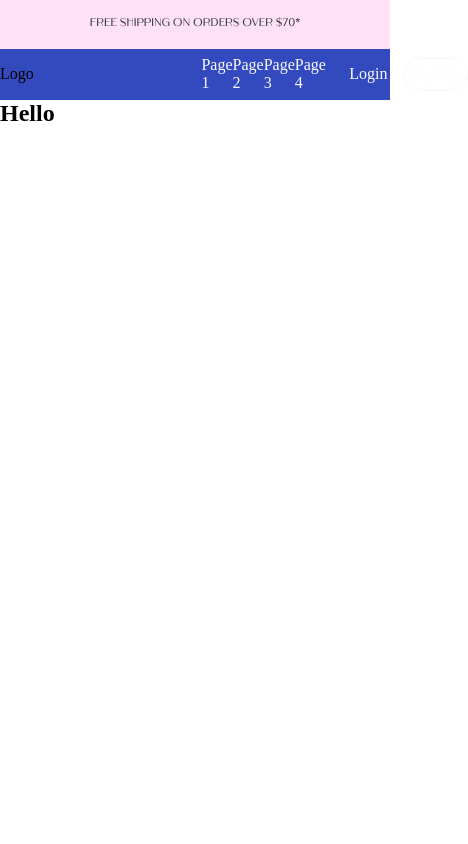
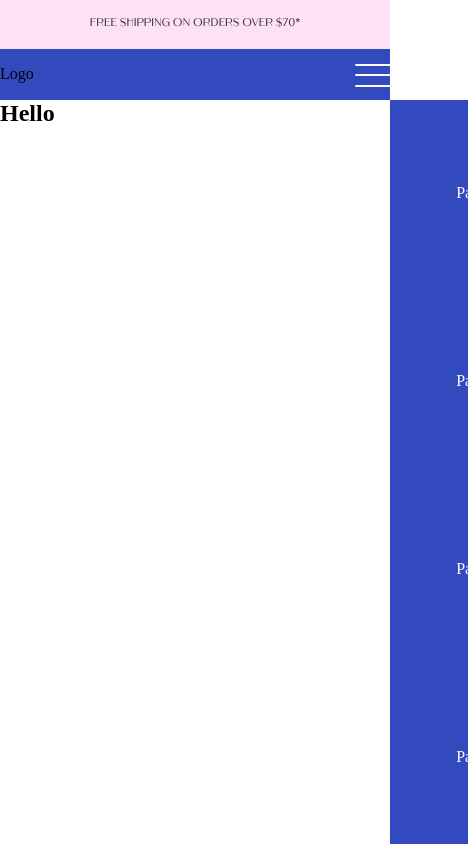
Before and after one commit to soufiane121/postcards, a React (Create React App) app in the folder post-card-frontend/: page / in a window 390 px wide. Shown: the whole page, 468 px wide, since content can reach past the window. Built offline with nearby package versions, Linux system fonts and the light colour scheme.

Commit message:
sidebar slide with animate hamburger

```diff
--- a/post-card-frontend/src/components/navBar.js
+++ b/post-card-frontend/src/components/navBar.js
@@ -1,23 +1,42 @@
-import React from "react";
+import React, { useState } from "react";
 import "../styles/navBar.scss";
 import { BiSearchAlt } from "react-icons/bi";
 
 const NavBar = () => {
+	const [open, setOpen] = useState(true);
+
+    //toggle open or close hamburger menu with animation
+	const handleHamburger = () => {
+		setOpen(!open);
+	};
 	return (
+		<>
 			<nav className="nav-bar-container">
-			<span>Logo</span>
-			<ul className="nav-ul">
+				<span className="logo">Logo</span>
+				<ul className={open ? "nav-ul hamburger" : "nav-ul active"}>
+					{" "}
 					<li className="nav-li">Page 1</li>
 					<li className="nav-li">Page 2</li>
 					<li className="nav-li">Page 3</li>
 					<li className="nav-li">Page 4</li>
 				</ul>
+
 				<label className="login">Login</label>
-			{/* <div className="signup-cont"> */}
 				<span className="signup">SignUp </span>
-			{/* </div> */}
 				<BiSearchAlt className="icon" />
+				<div className={open ? "hamburger" : "close"} onClick={handleHamburger}>
+					<span className="line border1"></span>
+					<span className="line border2"></span>
+					<span className="line border3"></span>
+				</div>
 			</nav>
+			{/* <ul className="nav-ul2">
+				<li className="nav-li2">Page 1</li>
+				<li className="nav-li2">Page 2</li>
+				<li className="nav-li2">Page 3</li>
+				<li className="nav-li2">Page 4</li>
+			</ul> */}
+		</>
 	);
 };
 
--- a/post-card-frontend/src/styles/navBar.scss
+++ b/post-card-frontend/src/styles/navBar.scss
@@ -1,10 +1,40 @@
 @import "./variables";
+
+// $gray: #333333;
+$base-transition: all 0.3s;
 
 @mixin auth {
 	margin-left: 2vw;
 	margin-right: 2vw;
 	color: $white;
 	cursor: pointer;
+}
+
+@mixin line {
+	position: absolute;
+	left: 0;
+	display: inline-block;
+	width: 90%;
+	height: 2px;
+	border-radius: 5px;
+	transition: $base-transition;
+	background: $white;
+}
+@mixin burg_con {
+	// height: 5vh;
+	// min-width: 5vh;
+	// position: relative;
+	// margin: 3.7vw 0.2vh 1vw;
+	// cursor: pointer;
+	// border: rgb(131, 232, 131) 2px solid;
+	position: fixed;
+	display: flex;
+	height: 4vh;
+	min-width: 5vh;
+	margin-left: calc(100vw - 9vw);
+}
+.nav-ul2 {
+	display: none;
 }
 
 .nav-bar-container {
@@ -16,8 +46,8 @@
 		display: flex;
 		justify-content: space-between;
 		// border: orangered 2px solid;
-		width: calc(100vw - 20vw);
-		margin-left: 30vw;
+		width: calc(100vw - 10vw);
+		margin-left: 20vw;
 
 		.nav-li {
 			list-style: none;
@@ -49,7 +79,110 @@
 	border-radius: 2vh;
 }
 .signup:hover {
-	// @include auth;
-    background-color: $pink;
-    color: $blue;
+	background-color: $pink;
+	color: $blue;
 }
+
+@media only screen and (max-width: 830px) {
+	// .nav-ul,
+	// .nav-li,
+	.login,
+	.signup,
+	.icon {
+		// visibility: hidden;
+		display: none;
+	}
+	// handle burger when it's open
+	.hamburger {
+		@include burg_con;
+	}
+	.hamburger:hover {
+		.border2 {
+			width: 60%;
+			transition: $base-transition;
+			margin-left: 29%;
+		}
+	}
+	.line {
+		@include line;
+	}
+	.border1 {
+		top: 0.8vh;
+	}
+	.border2 {
+		top: 2vh;
+	}
+	.border3 {
+		bottom: 0.5vh;
+	}
+
+	//handle close burger
+	// body {
+	//     overflow: hidden;
+	// }
+	.close {
+		@include burg_con;
+		margin-bottom: 1.1vh;
+		.border2 {
+			width: 0%;
+			transition: $base-transition;
+			margin-left: 30%;
+		}
+		.border1 {
+			transform: translateX(0) translateY(2.5vh) rotate(45deg);
+			transition: all 0.6s;
+		}
+		.border3 {
+			transform: translateX(0px) translateY(-4%) rotate(-45deg);
+			transition: all 0.6s;
+		}
+	}
+
+	.nav-bar-container {
+		.nav-ul {
+			// position: fixed;
+			display: flex;
+			flex-direction: column;
+			justify-content: space-around !important;
+			align-items: center;
+			background-color: $blue;
+			height: 89vh;
+			margin-top: 95vh;
+			margin-left: calc(100vw - 0vw);
+			// float: right;
+			// margin-right: -8.7%;
+            max-width: 45vw !important;
+
+            .nav-li:nth-child(1){
+                margin-left: 0 !important;
+            }
+            .nav-li:nth-child(4) {
+                margin-right: 0;
+            }
+		}
+
+		.nav-ul.active {
+			margin-left: calc(100vw - 45vw);
+			transition: ease-in-out 0.9s;
+		}
+	}
+
+	// .nav-ul2 {
+	// 	display: flex;
+	//     flex-direction: column;
+	//     align-items: center;
+	// 	border: orangered 2px solid;
+	//     min-width: 50vw;
+	//     height: 88vh;
+	//     float: right;
+	//     background-color: $pink;
+	//     border-top-left-radius: 1vw;
+	//     border-bottom-left-radius: 1vw;
+
+	//     .nav-li2 {
+	//         list-style: none;
+	//         margin-top: 10vh;
+	//         font-size: 01rem;
+	//     }
+	// }
+}
```
Also changed, not shown: 1 other file (tests, documents, lock files or other folders). Lines whose indentation alone changed are shown as unchanged.
